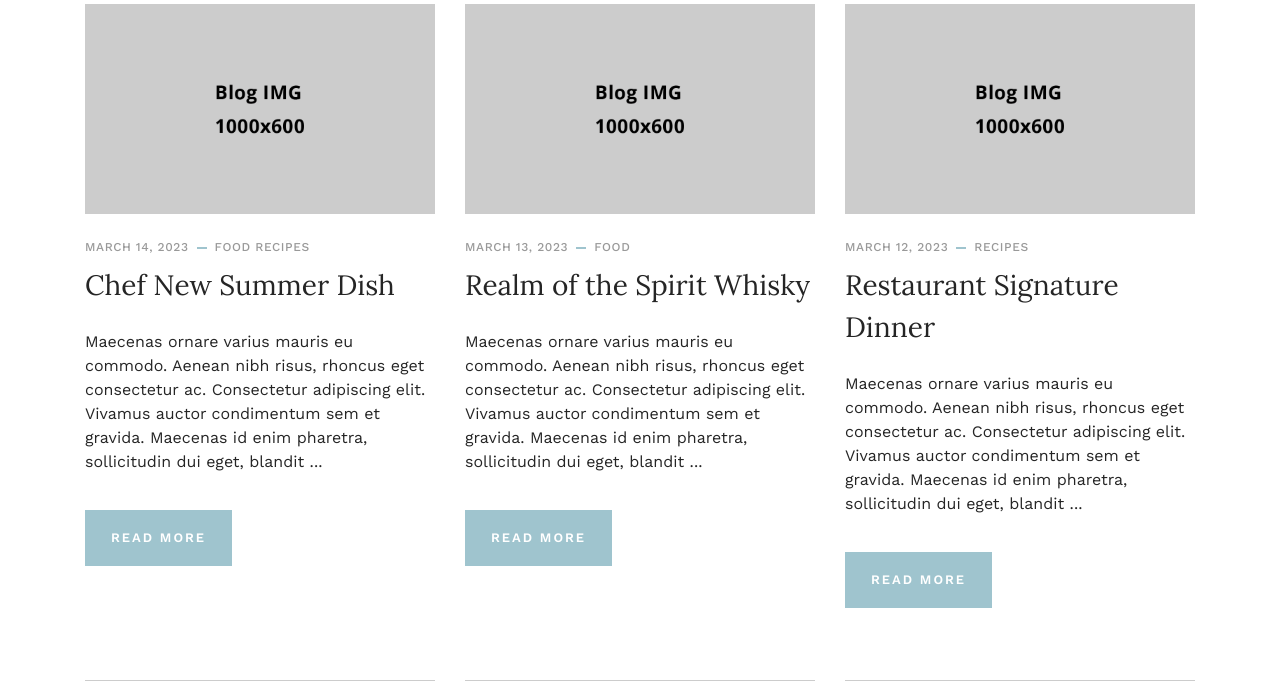
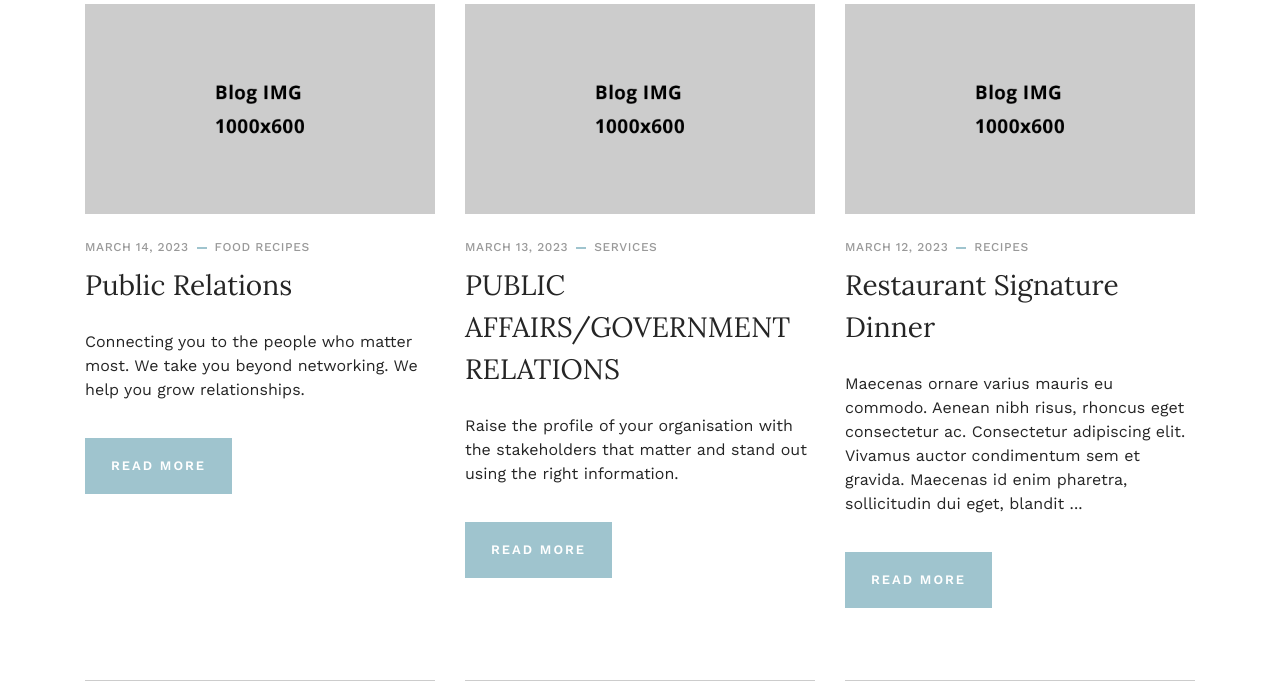
Before and after one commit to szilin08/website-template, a PHP site: page /blog.php in a window 1280 px wide. Shown: the part 904-1585 px from the top of the page. Run offline with PHP 8.4, Linux system fonts and the light colour scheme.

Commit message:
Update blog.php

```diff
--- a/blog.php
+++ b/blog.php
@@ -17,17 +17,15 @@
                <div class="col-md-4">
                   <article class="blog-item blog-item-3col-grid">
                      <a href="blog-single-post.php">
-                        <div class="post-image"> <img src="images/blog/blog9.jpg" class="img-fluid" alt="Chef New Summer Dish"></div>
+                        <div class="post-image"> <img src="images/blog/blog9.jpg" class="img-fluid" alt="Public Relations"></div>
                      </a>
                      <div class="post-holder post-content content-grid">
                         <ul class="post-meta">
                            <li class="meta-date">March 14, 2023</li>
                            <li class="meta-categ"><a href="#" rel="category tag">Food</a> <a href="#" rel="category tag">Recipes</a></li>
                         </ul>
-                        <h2 class="article-title"><a href="blog-single-post.php">Chef New Summer Dish</a></h2>
-                        <div class="article-excerpt">Maecenas ornare varius mauris eu commodo. Aenean nibh risus,
-                           rhoncus eget consectetur ac. Consectetur adipiscing elit. Vivamus auctor condimentum sem et
-                           gravida. Maecenas id enim pharetra, sollicitudin dui eget, blandit ...</div>
+                        <h2 class="article-title"><a href="blog-single-post.php">Public Relations</a></h2>
+                        <div class="article-excerpt">Connecting you to the people who matter most. We take you beyond networking. We help you grow relationships.</div>
                         <a class="view-more" href="blog-single-post.php">Read More </a>
                      </div>
                   </article>
@@ -37,17 +35,15 @@
                   <article class="blog-item blog-item-3col-grid">
                      <a href="blog-single-post.php">
                         <div class="post-image"> <img src="images/blog/blog8.jpg" class="img-fluid"
-                              alt="Realm of the Spirit Whisky"></div>
+                              alt="PUBLIC AFFAIRS/GOVERNMENT RELATIONS"></div>
                      </a>
                      <div class="post-holder post-content content-grid">
                         <ul class="post-meta">
                            <li class="meta-date">March 13, 2023</li>
-                           <li class="meta-categ"><a href="#" rel="category tag">Food</a> </li>
+                           <li class="meta-categ"><a href="#" rel="category tag">Services</a> </li>
                         </ul>
-                        <h2 class="article-title"><a href="blog-single-post.php">Realm of the Spirit Whisky</a></h2>
-                        <div class="article-excerpt">Maecenas ornare varius mauris eu commodo. Aenean nibh risus,
-                           rhoncus eget consectetur ac. Consectetur adipiscing elit. Vivamus auctor condimentum sem et
-                           gravida. Maecenas id enim pharetra, sollicitudin dui eget, blandit ...</div>
+                        <h2 class="article-title"><a href="blog-single-post.php">PUBLIC AFFAIRS/GOVERNMENT RELATIONS</a></h2>
+                        <div class="article-excerpt">Raise the profile of your organisation with the stakeholders that matter and stand out using the right information.</div>
                         <a class="view-more" href="blog-single-post.php">Read More </a>
                      </div>
                   </article>
```
